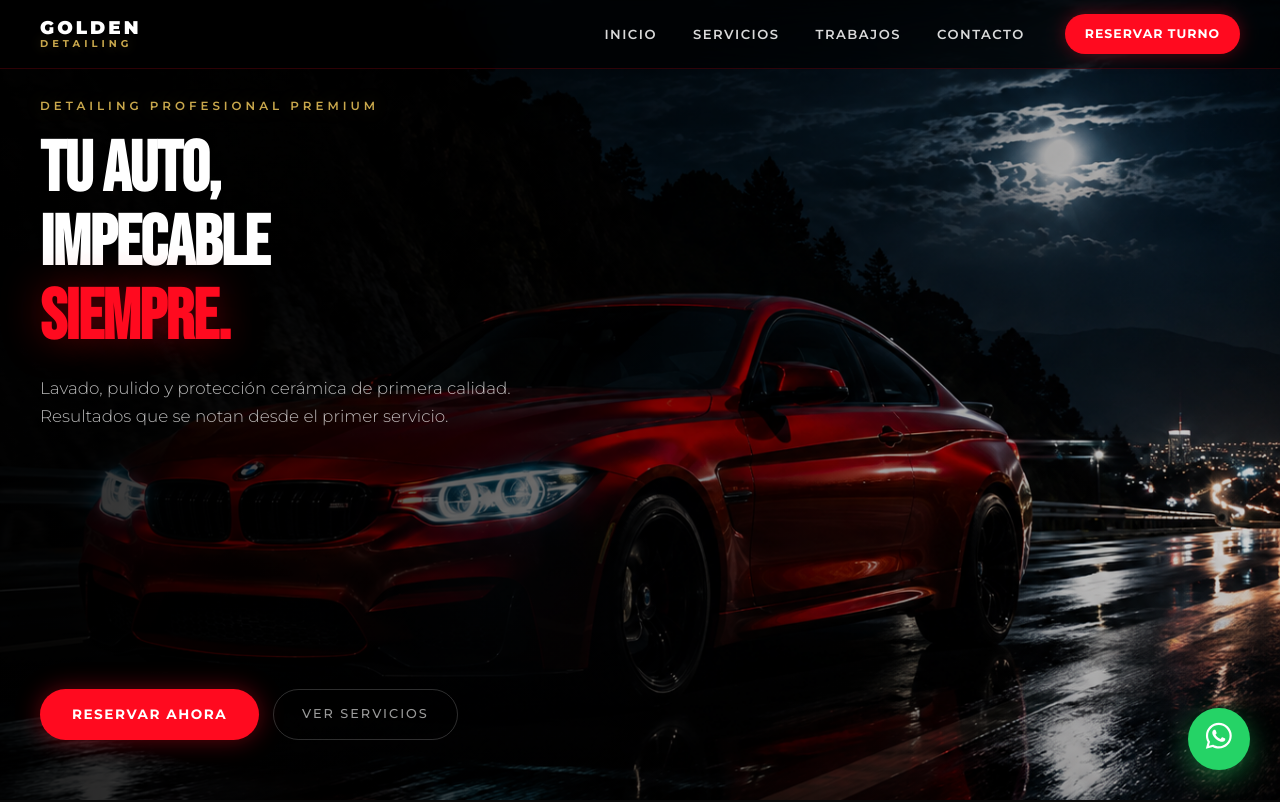
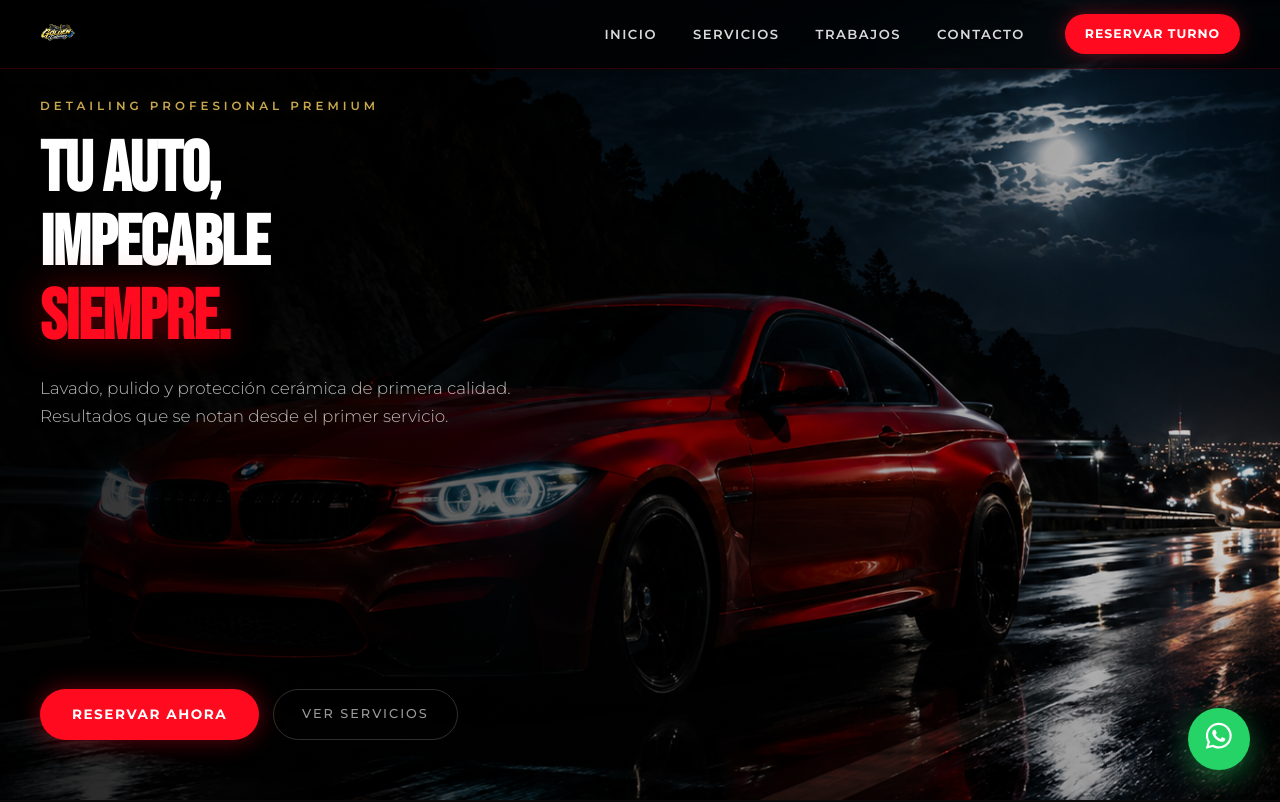
Before and after one commit to PACZKONATASHA/golden.detailing, a React (Vite) app: page / in a window 1280 px wide. Shown: the top 802 px of the page. Built offline with nearby package versions, Linux system fonts and the light colour scheme.

Commit message:
Logo real del cliente en navbar y footer

```diff
--- a/src/components/Footer.css
+++ b/src/components/Footer.css
@@ -80,21 +80,12 @@
   margin-bottom: 18px;
 }
 
-.footer-logo .logo-text {
-  font-family: 'Bebas Neue', sans-serif;
-  font-size: 2rem;
-  color: #fff;
-  letter-spacing: 4px;
-  font-weight: 300;
-}
-
-.footer-logo .logo-detail {
-  font-size: 0.55rem;
-  letter-spacing: 6px;
-  text-transform: uppercase;
-  color: var(--dorado);
-  font-weight: 300;
-  text-shadow: 0 0 16px var(--dorado-glow);
+.footer-logo-img {
+  height: 90px;
+  width: auto;
+  display: block;
+  mix-blend-mode: screen;
+  margin-bottom: 18px;
 }
 
 .footer-tagline {
--- a/src/components/Footer.jsx
+++ b/src/components/Footer.jsx
@@ -1,5 +1,6 @@
 import { FaInstagram, FaWhatsapp, FaMapMarkerAlt, FaHeart } from 'react-icons/fa';
 import fotoFooter from '../assets/images/foto- foother.jpeg';
+import logoImg from '../assets/images/logo.png';
 import './Footer.css';
 
 const Footer = () => {
@@ -16,8 +17,7 @@ const Footer = () => {
           {/* Brand */}
           <div className="footer-section brand">
             <div className="footer-logo">
-              <span className="logo-text">Golden</span>
-              <span className="logo-detail">Detailing</span>
+              <img src={logoImg} alt="Golden Detailing" className="footer-logo-img" />
             </div>
             <p className="footer-tagline">
               Detailing profesional premium.<br />
--- a/src/components/Hero.css
+++ b/src/components/Hero.css
@@ -66,27 +66,21 @@
 .nav-logo {
   text-decoration: none;
   display: flex;
-  flex-direction: column;
-  line-height: 1;
+  align-items: center;
   flex-shrink: 0;
-  gap: 1px;
 }
 
-.nav-logo-golden {
-  font-size: 1.15rem;
-  font-weight: 900;
-  letter-spacing: 3px;
-  text-transform: uppercase;
-  color: #fff;
+.nav-logo-img {
+  height: 52px;
+  width: auto;
+  display: block;
+  mix-blend-mode: screen;
+  transition: opacity 0.3s, transform 0.3s;
 }
 
-.nav-logo-detailing {
-  font-size: 0.62rem;
-  font-weight: 700;
-  letter-spacing: 4px;
-  text-transform: uppercase;
-  color: var(--dorado);
-  text-shadow: 0 0 12px var(--dorado-glow);
+.nav-logo:hover .nav-logo-img {
+  opacity: 0.85;
+  transform: scale(1.03);
 }
 
 /* Links */
--- a/src/components/Hero.jsx
+++ b/src/components/Hero.jsx
@@ -1,6 +1,7 @@
 import { useState } from 'react';
 import { motion, AnimatePresence } from 'framer-motion';
 import heroImage from '../assets/imagen-hero.png';
+import logoImg from '../assets/images/logo.png';
 import './Hero.css';
 
 const navLinks = [
@@ -31,8 +32,7 @@ const Hero = () => {
         <div className="nav-container">
           {/* Logo */}
           <a href="#inicio" className="nav-logo">
-            <span className="nav-logo-golden">Golden</span>
-            <span className="nav-logo-detailing"> Detailing</span>
+            <img src={logoImg} alt="Golden Detailing" className="nav-logo-img" />
           </a>
 
           {/* Links desktop */}
```
Also changed, not shown: src/assets/images/logo.png (added).
